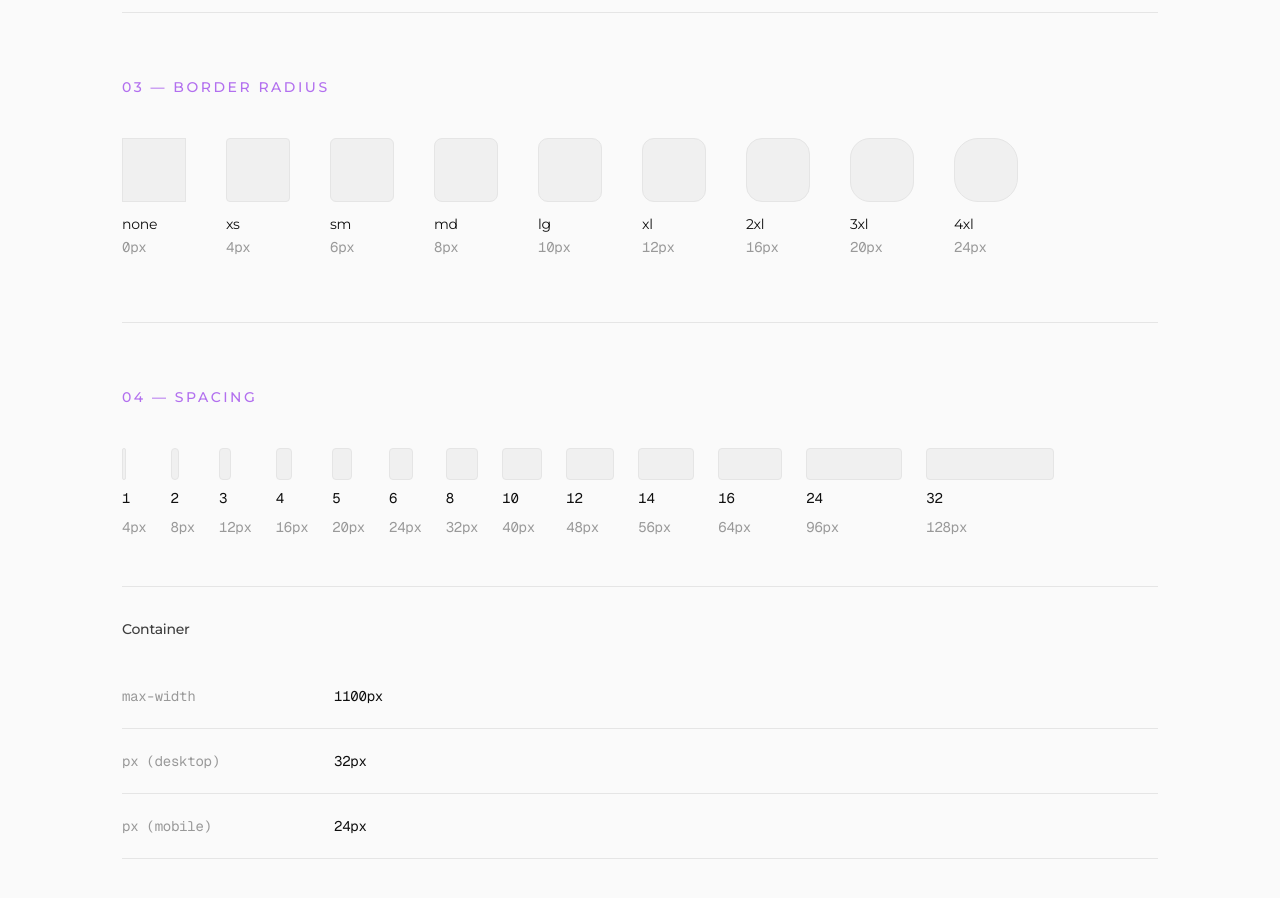
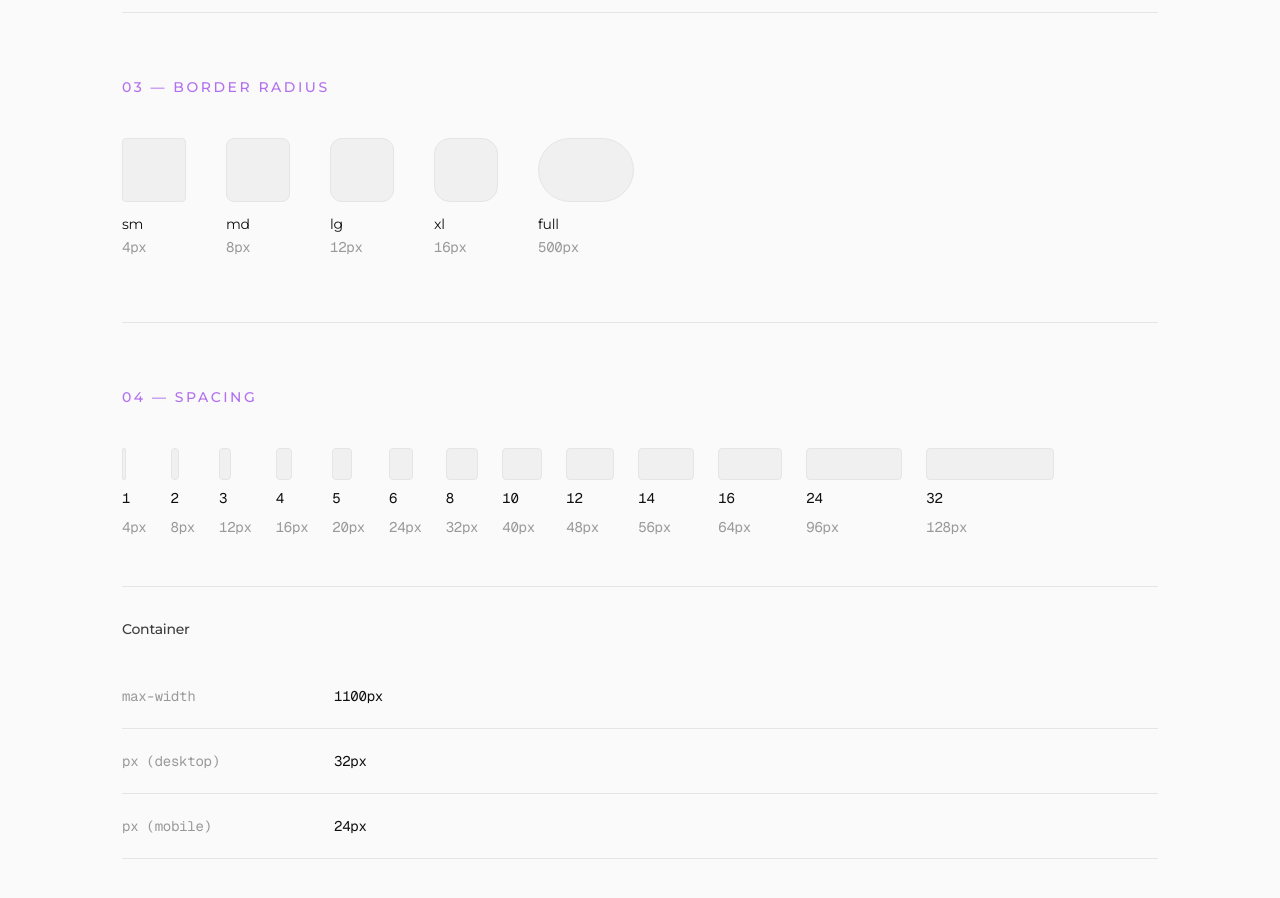
Before and after one commit to srdesalmado/portfolio-website, a Next.js app: page /styleguide in a window 1280 px wide. Shown: the part 2580-3478 px from the top of the page. Built offline with nearby package versions, Linux system fonts and the light colour scheme.

Commit message:
fix: border radius to 4/8/12/16/500px only

```diff
--- a/app/styleguide/page.tsx
+++ b/app/styleguide/page.tsx
@@ -80,11 +80,12 @@ function ColorChip({
 
 /* ─── radius chip ─────────────────────────────────────── */
 function RadiusChip({ label, px }: { label: string; px: number }) {
+  const isFull = px >= 500
   return (
     <div className="flex flex-col gap-3 items-start">
       <div
         style={{
-          width: 64,
+          width: isFull ? 96 : 64,
           height: 64,
           borderRadius: px,
           backgroundColor: "var(--surface)",
@@ -93,7 +94,9 @@ function RadiusChip({ label, px }: { label: string; px: number }) {
       />
       <div className="flex flex-col gap-0.5">
         <span className="text-[14px]" style={{ color: "var(--text-primary)" }}>{label}</span>
-        <span className="text-[14px] font-mono" style={{ color: "var(--text-muted)" }}>{px}px</span>
+        <span className="text-[14px] font-mono" style={{ color: "var(--text-muted)" }}>
+          {isFull ? "500px" : `${px}px`}
+        </span>
       </div>
     </div>
   )
@@ -333,15 +336,11 @@ export default function StyleguidePage() {
         <section className="py-16">
           <SectionTitle>03 — Border Radius</SectionTitle>
           <div className="flex flex-wrap gap-10">
-            <RadiusChip label="none" px={0} />
-            <RadiusChip label="xs" px={4} />
-            <RadiusChip label="sm" px={6} />
+            <RadiusChip label="sm" px={4} />
             <RadiusChip label="md" px={8} />
-            <RadiusChip label="lg" px={10} />
-            <RadiusChip label="xl" px={12} />
-            <RadiusChip label="2xl" px={16} />
-            <RadiusChip label="3xl" px={20} />
-            <RadiusChip label="4xl" px={24} />
+            <RadiusChip label="lg" px={12} />
+            <RadiusChip label="xl" px={16} />
+            <RadiusChip label="full" px={500} />
           </div>
         </section>
 
```
